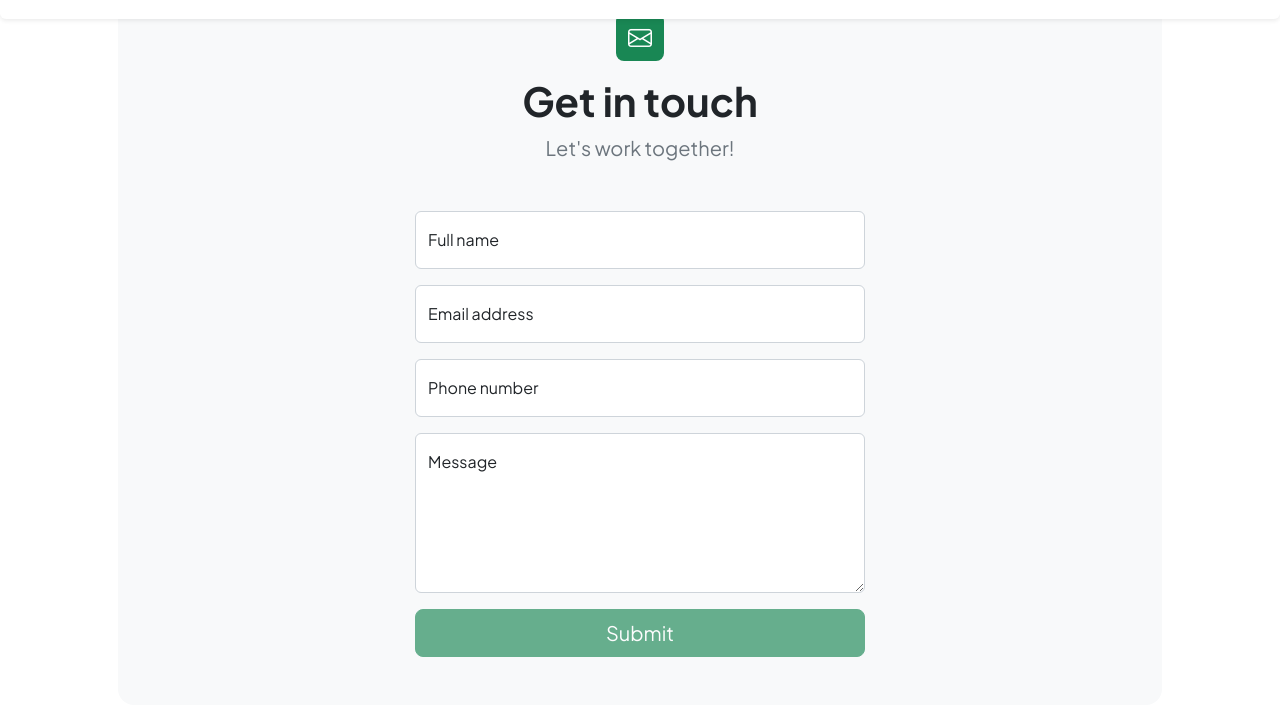
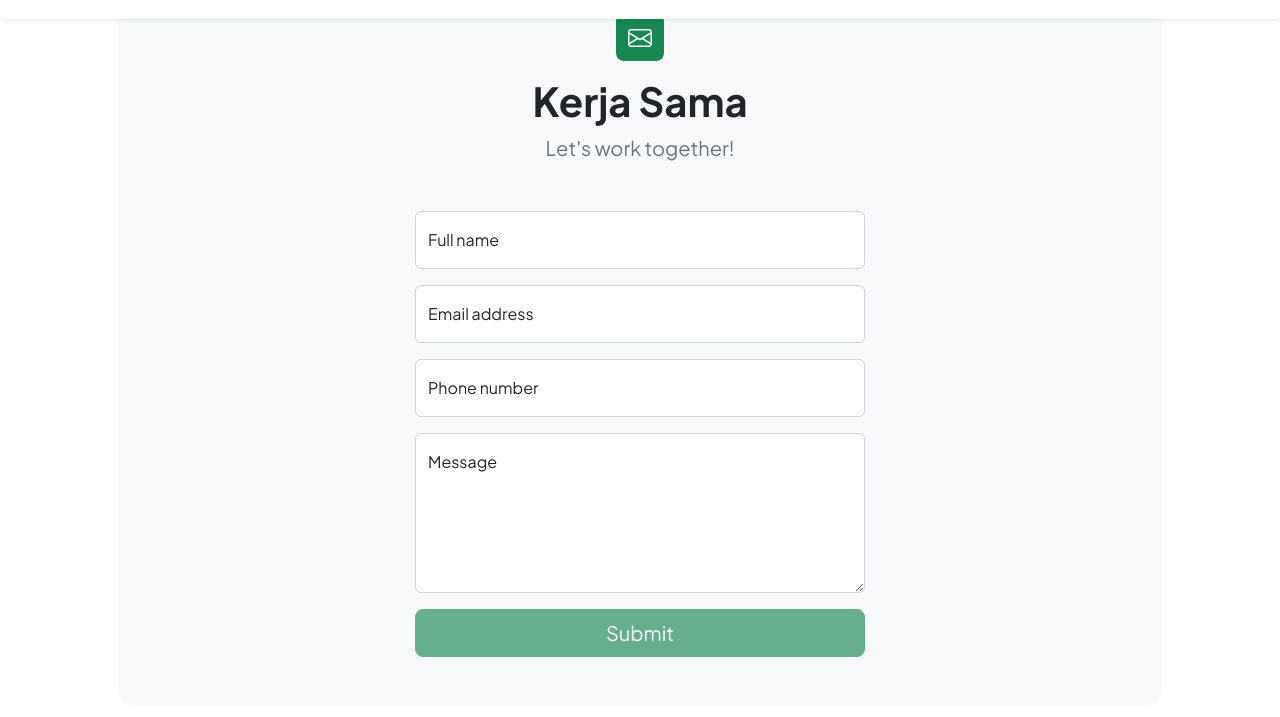
Before and after one commit to Taufikh1dayat/website-universitas, a plain HTML site: page fakultas teknik/contact.html in a window 1280 px wide. Shown: the part 83-800 px from the top of the page. Drawn offline with nearby package versions, Linux system fonts and the light colour scheme.

Commit message:
Update contact.html

```diff
--- a/fakultas teknik/contact.html
+++ b/fakultas teknik/contact.html
@@ -52,7 +52,7 @@
                     <div class="text-center mb-5">
                         <div class="feature bg-primary bg-success text-white rounded-3 mb-3"><i
                                 class="bi bi-envelope"></i></div>
-                        <h1 class="fw-bolder">Get in touch</h1>
+                        <h1 class="fw-bolder">Kerja Sama</h1>
                         <p class="lead fw-normal text-muted mb-0">Let's work together!</p>
                     </div>
                     <div class="row gx-5 justify-content-center">
```
